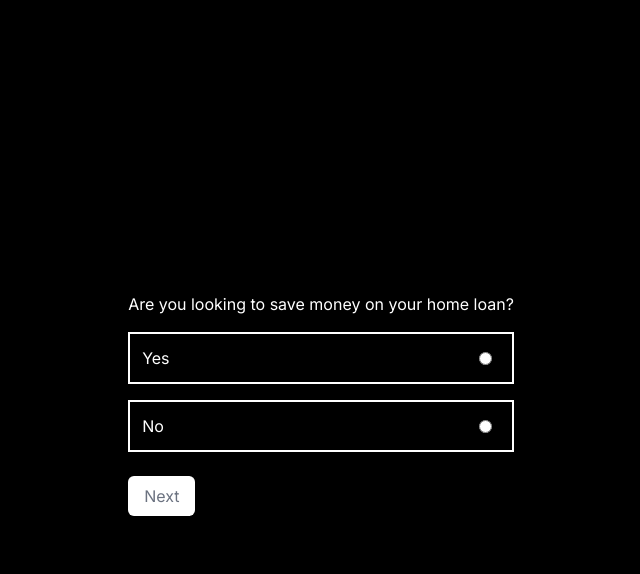
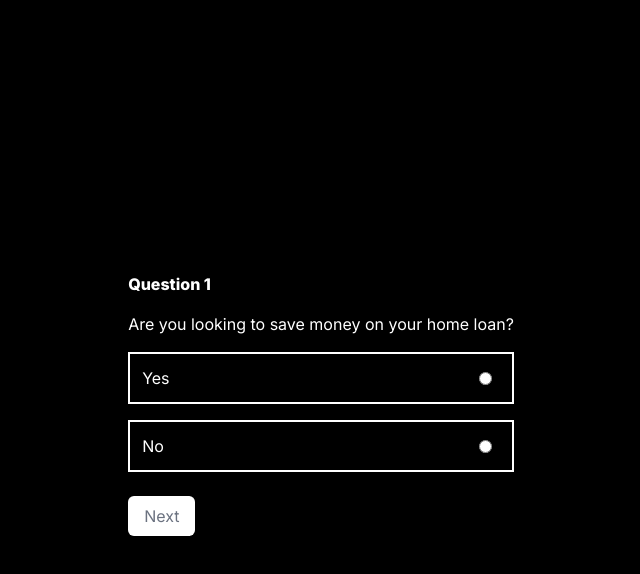
Before and after one commit to perfect7613/RefinSave, a Next.js app: page /form in a window 1280 px wide. Both pictures are taken after a click on the button "Start Saving". Shown: the top 574 px of the page, without its empty margins (319-959 px from the left). Built offline with nearby package versions, Linux system fonts and the light colour scheme.

Commit message:
question numbers added

```diff
--- a/components/Typeform.tsx
+++ b/components/Typeform.tsx
@@ -234,6 +234,11 @@ const CustomForm = () => {
           <form onSubmit={handleSubmit} target="_self" className={`form-container transition-transform duration-700 ${formVisible ? "-translate-y-100" : "translate-y-full"}`}>
             <fieldset className={`flex flex-col justify-center form-container transition-transform duration-700 ${formVisible ? "-translate-y-100" : "translate-y-full"}`}>
               <div className={`flex flex-col form-container transition-transform duration-700 ${formVisible ? "-translate-y-100" : "translate-y-full"}`}>
+              <label  className="my-2 font-extrabold">
+                {
+                  currentQuestion<4 ? (`Question ${currentQuestion+1}`) : ("")
+                }
+              </label>
               <label htmlFor={currentQuestionData.id} className="my-2">
                 {currentQuestionData.label}
               </label>
```
